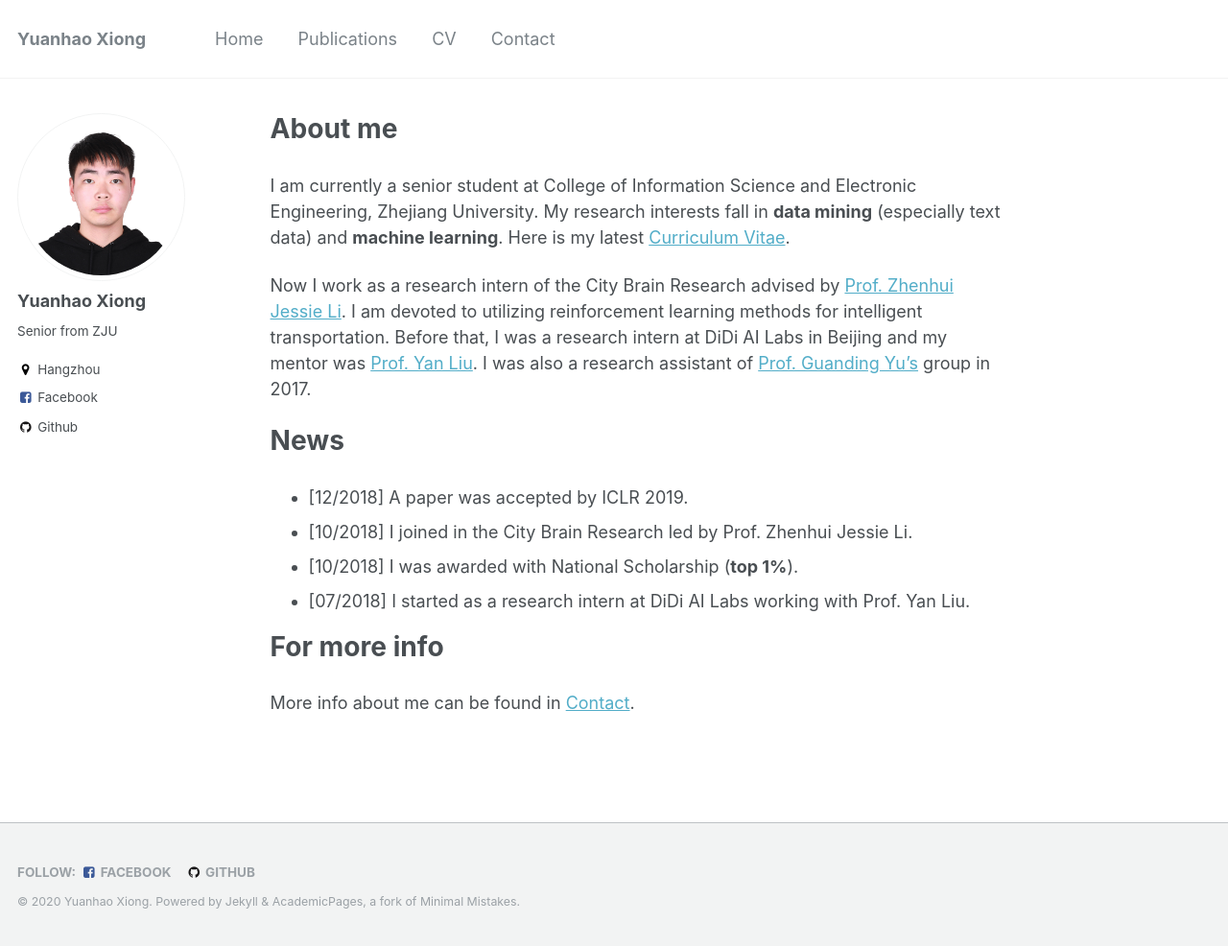
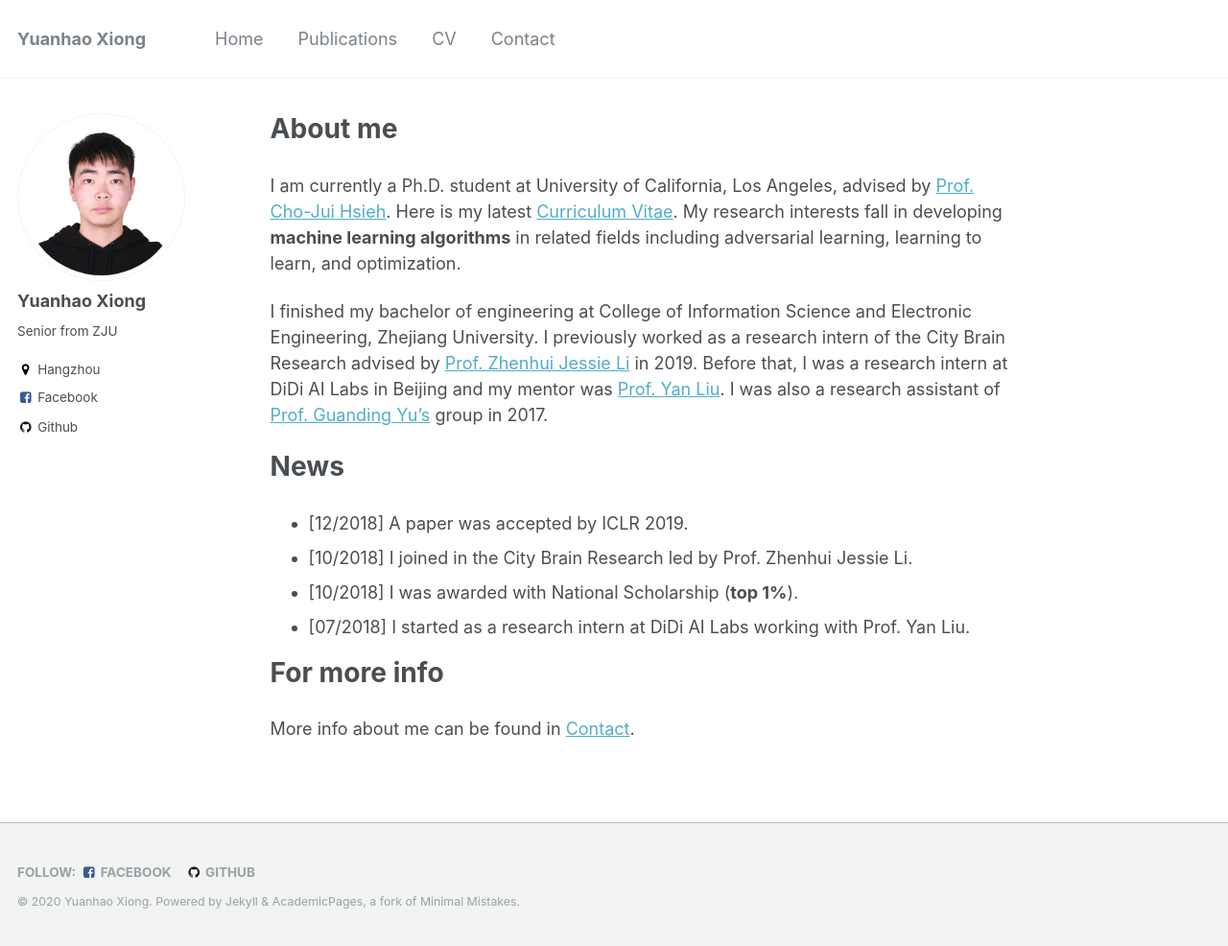
Before and after one commit to xyh97/xyh97.github.io, a Jekyll site: the page built from _pages/about.md, in a window 1280 px wide and 986 px high. Shown: the whole window at 96% size. Built offline with Jekyll 4.4.1, drawn with Linux system fonts in a browser that asks for light colours.

Commit message:
moved to UCLA

```diff
--- a/_pages/about.md
+++ b/_pages/about.md
@@ -10,9 +10,9 @@ redirect_from:
 
 About me
 ======
-I am currently a senior student at College of Information Science and Electronic Engineering, Zhejiang University. My research interests fall in **data mining** (especially text data) and **machine learning**. Here is my latest [Curriculum Vitae](/files/CV.pdf).
+I am currently a Ph.D. student at University of California, Los Angeles, advised by [Prof. Cho-Jui Hsieh](http://web.cs.ucla.edu/~chohsieh/). Here is my latest [Curriculum Vitae](/files/CV.pdf). My research interests fall in developing **machine learning algorithms** in related fields including adversarial learning, learning to learn, and optimization.
 
-Now I work as a research intern of the City Brain Research advised by [Prof. Zhenhui Jessie Li](https://faculty.ist.psu.edu/jessieli). I am devoted to utilizing reinforcement learning methods for intelligent transportation. Before that, I was a research intern at DiDi AI Labs in Beijing and my mentor was [Prof. Yan Liu](http://www-bcf.usc.edu/~liu32/). I was also a research assistant of [Prof. Guanding Yu's](https://person.zju.edu.cn/en/yuguanding) group in 2017.
+I finished my bachelor of engineering at College of Information Science and Electronic Engineering, Zhejiang University. I previously worked as a research intern of the City Brain Research advised by [Prof. Zhenhui Jessie Li](https://faculty.ist.psu.edu/jessieli) in 2019. Before that, I was a research intern at DiDi AI Labs in Beijing and my mentor was [Prof. Yan Liu](http://www-bcf.usc.edu/~liu32/). I was also a research assistant of [Prof. Guanding Yu's](https://person.zju.edu.cn/en/yuguanding) group in 2017.
 
 News
 ======
```
Also changed, not shown: _pages/contact.md (+2 -2 lines).
